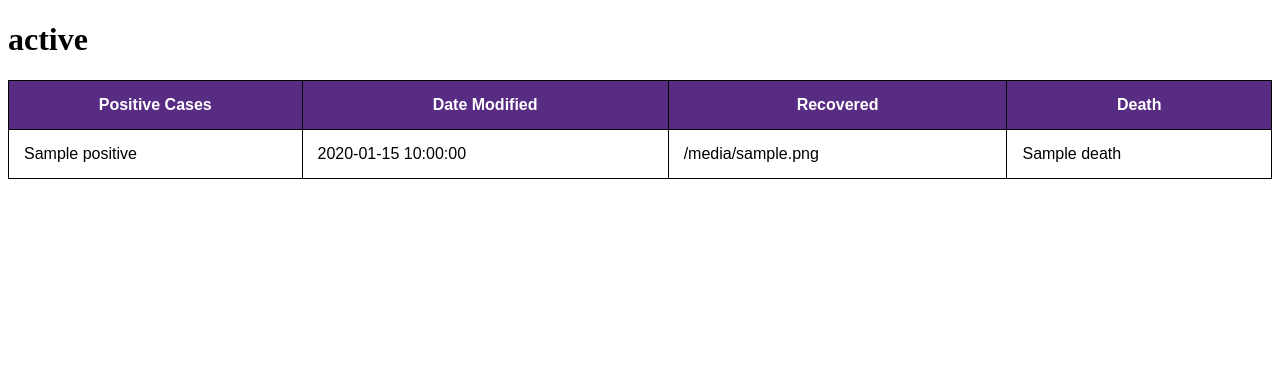
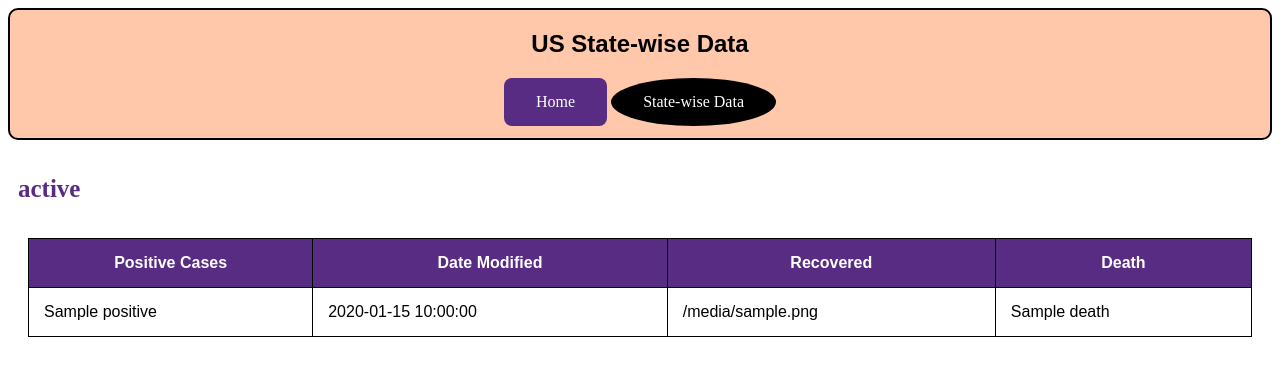
Before and after one commit to anantpad/covid_data, a Flask app: page /state in a window 1280 px wide. Shown: the top 376 px of the page. Run offline with Flask 2, Linux system fonts and the light colour scheme; a database or web service that is not in the repository returns one stand-in record (values such as "Sample title"); some libraries are stand-ins or nearby versions.

Commit message:
updated index.html updated trend_state.html

```diff
--- a/templates/trend_state.html
+++ b/templates/trend_state.html
@@ -2,7 +2,7 @@
 <html lang="en" dir="ltr">
   <head>
     <script src="https://ajax.googleapis.com/ajax/libs/jquery/3.4.1/jquery.min.js"></script>
-    <title>Title</title>
+    <title>US State wise Date</title>
     <style>
       table{
           border-spacing: 5px;
@@ -23,12 +23,54 @@
       tr:hover{
           background-color: #CFBFDF
       }
+      .button {
+        background-color: #582C83;
+        border: none;
+        color: white;
+        padding: 15px 32px;
+        border-radius: 8px;
+        text-align: center;
+        text-decoration: none;
+        display: inline-block;
+        font-size: 16px;
+      }
+      div{
+        padding: 10px;
+      }
+      p{
+        color: #582C83;
+        font-style: sans-serif;
+        font-weight: bold;
+        font-size: 25px;
+      }
+      .active{
+        background-color: rgb(0,0,0);
+        border-radius: 50%;
+      }
+      h1{
+        font-family: sans-serif;
+        text-align: center;
+        font-weight: bold;
+      }
+      nav {
+        background-color: rgb(255, 200, 170);
+        border: 2px solid rgb(0, 0, 0);
+        border-radius: 10px;
+        text-align: center;
+        padding-bottom: 1%;
+      }
     </style>
   </head>
   <body>
+    <form class="" action="/state" method="post">
+      <nav>
+        <h1>US State-wise Data</h1>
+        <a class="button" href="/">Home</a>
+        <a class="button active" href="/state">State-wise Data</a>
+      </nav>
       <div class="">
         {% for i in state_master %}
-      <h1>{{i}}</h1>
+        <p>{{i}}</p>
         <div class="">
           <table>
             <thead>
@@ -55,6 +97,6 @@
         </div>
         {% endfor %}
       </div>
+    </form>
   </body>
-
 </html>
```
Also changed, not shown: templates/index.html (+42 -0 lines). Lines whose indentation alone changed are shown as unchanged.
